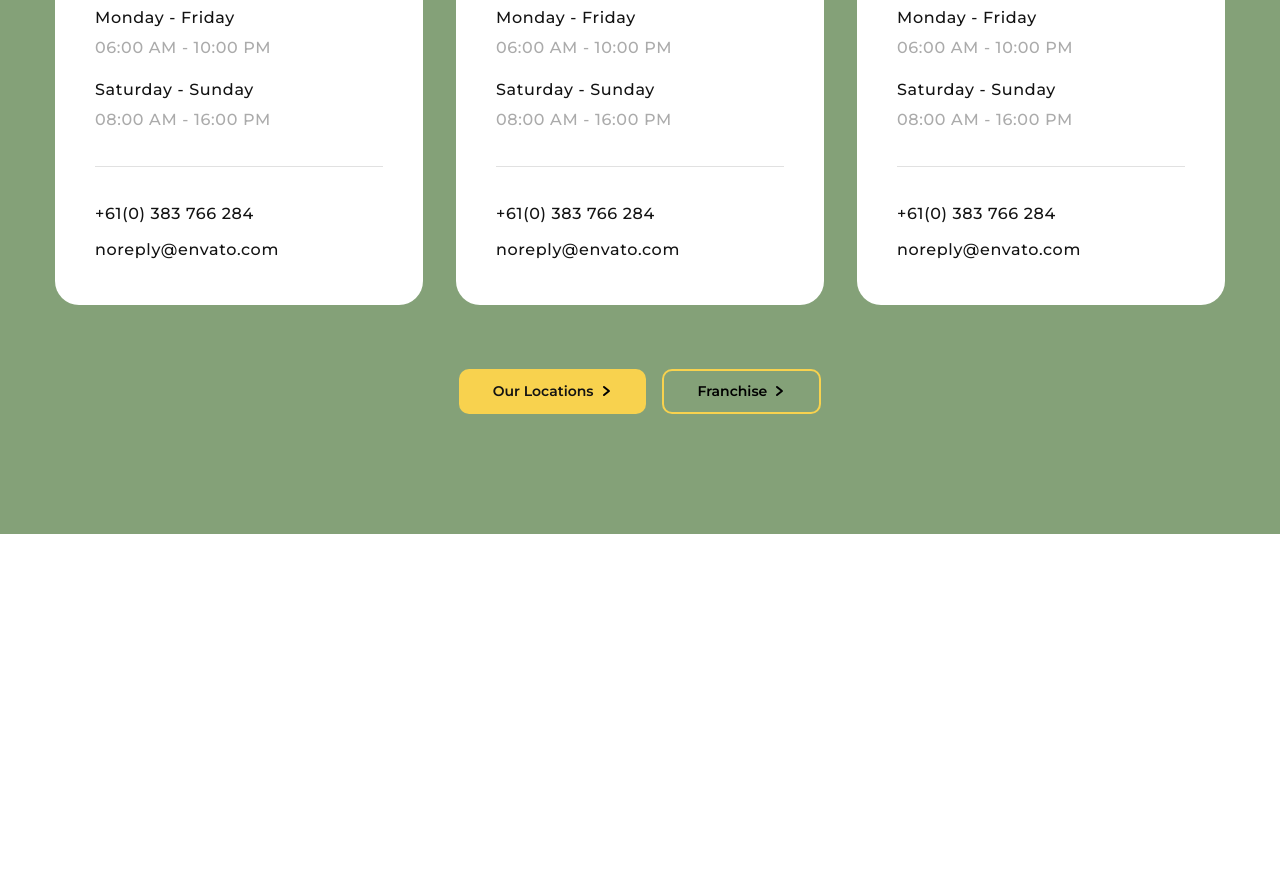
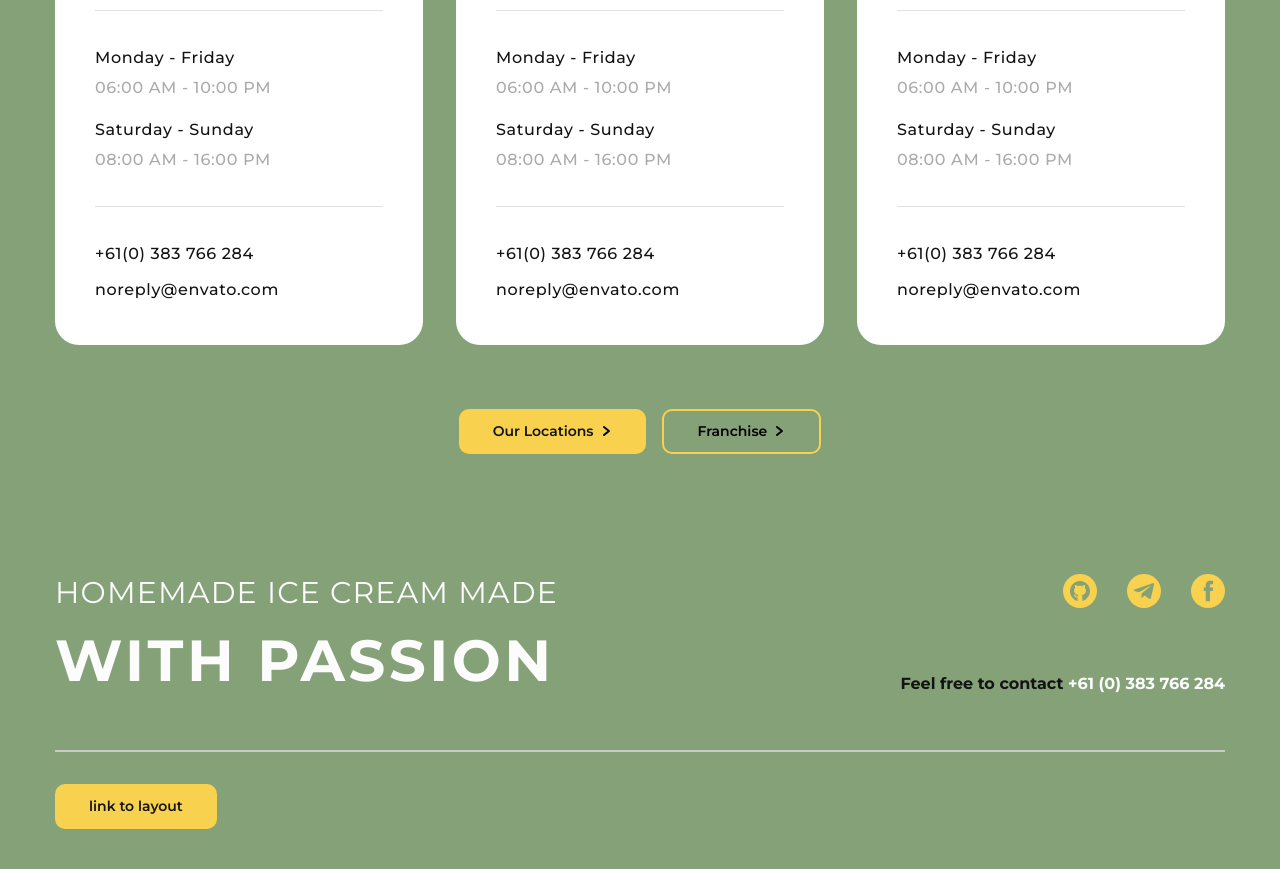
Before and after one commit to AlexGrigorenco/icecream, a plain HTML site: page index.html in a window 1280 px wide. Shown: the part 4157-5026 px from the top of the page. Before the commit the page ends 4691 px from the top, so only its background shows below. Drawn offline with nearby package versions, Linux system fonts and the light colour scheme; a web font is replaced by a local one.

Commit message:
added footer

```diff
--- /dev/null
+++ b/CSS/footer.css
@@ -0,0 +1,26 @@
+
+
+
+footer .social-links a{
+    background-color: #F8D24E;
+    border-radius: 50%;
+    width: 34px;
+    height: 34px;
+
+    display: flex;
+    align-items: center;
+    justify-content: center;
+}
+
+footer .social-links a svg{
+    fill: #84A178;
+    transition: 0.3s linear;
+}
+
+footer .social-links a:hover svg{
+    fill: #fff;
+}
+footer .social-links a:active{
+    width: 38px;
+    height: 38px;
+}
--- a/CSS/slider.css
+++ b/CSS/slider.css
@@ -9,6 +9,10 @@
 
 .slider-body .slider-wrapper{
     transform: translateY(-90px);
+}
+
+.swiper-slide{
+    cursor: grab;
 }
 
 .swiper-pagination{
--- a/JS/main.js
+++ b/JS/main.js
@@ -5,6 +5,8 @@ const swiper = new Swiper('.swiper', {
 
     loop: true,
     slidesPerView: 1,
+    speed: 1000,
+    spaceBetween: 100,
 
     pagination: {
       el: '.swiper-pagination',
--- a/index.html
+++ b/index.html
@@ -12,6 +12,7 @@
     <link rel="stylesheet" href="./CSS/how-made.css">
     <link rel="stylesheet" href="./CSS/slider.css">
     <link rel="stylesheet" href="./CSS/contacts.css">
+    <link rel="stylesheet" href="./CSS/footer.css">
 </head>
 <body>
     <header>
@@ -166,7 +167,7 @@
         </div>
         </div>
       </section>
-      <section class="slider-body pb-[120px]">
+      <section class="slider-body pb-[160px]">
         <div class="container">
           <div class="slider-wrapper max-w-[1114px] mx-[auto]">
             <div class="swiper">
@@ -210,6 +211,49 @@
       </section>
     </main>
 
+    <footer class="bg-[#84A178] pb-[40px]">
+      <div class="container">
+        <div class="wrapper flex gap-[10px] justify-between">
+          <div class="left text-[#FCFCFC] uppercase flex flex-col gap-[14px]">
+            <p class="font-[400] text-[30px] leading-[38px] tracking-[0.04em]">
+              homemade ice cream made
+            </p>
+            <p class="text-[58px] font-[700] leading-[70px] tracking-[0.06em]">
+              with passion
+            </p>
+          </div>
+          <div class="right flex flex-col justify-between">
+            <div class="social-links flex gap-[30px] justify-end">
+              <a href="https://github.com/AlexGrigorenco" target="_blank">
+                <svg width="20" height="20" viewBox="0 0 20 20" fill="none" xmlns="http://www.w3.org/2000/svg">
+                  <path d="M10 0C4.50745 0 0 4.50745 0 10C0 14.687 3.28888 18.9447 7.65625 20V16.6916C7.22351 16.7863 6.82526 16.7891 6.38474 16.6592C5.79376 16.4848 5.31357 16.0912 4.95712 15.4909C4.72992 15.1076 4.32724 14.6919 3.90717 14.7224L3.80417 13.5551C4.71252 13.4773 5.49835 14.1086 5.96481 14.8923C6.17203 15.2408 6.41052 15.4451 6.71661 15.5354C7.01248 15.6226 7.33017 15.5807 7.70035 15.45C7.79327 14.7089 8.13278 14.4315 8.38928 14.0408V14.0402C5.78461 13.6517 4.74655 12.2699 4.33456 11.1792C3.7886 9.73099 4.08157 7.92175 5.047 6.77841C5.06577 6.75613 5.09964 6.69785 5.08652 6.6571C4.64386 5.31998 5.18326 4.21387 5.20309 4.09653C5.71396 4.24759 5.79697 3.94455 7.42218 4.93195L7.70309 5.10071C7.82059 5.17075 7.78366 5.13077 7.90115 5.12192C8.57971 4.93759 9.29504 4.83582 9.99985 4.82666C10.71 4.83582 11.4207 4.93759 12.1274 5.12939L12.2183 5.13855C12.2104 5.13733 12.243 5.13275 12.2978 5.1001C14.328 3.87039 14.2551 4.27231 14.7995 4.09531C14.8192 4.2128 15.3514 5.33691 14.9135 6.6571C14.8544 6.83899 16.6736 8.50479 15.6653 11.1787C15.2533 12.2699 14.2154 13.6517 11.6107 14.0402V14.0408C11.9446 14.5497 12.3457 14.8204 12.3436 15.8702V20C16.7111 18.9447 19.9998 14.687 19.9998 10C20 4.50745 15.4926 0 10 0V0Z" />
+                  </svg>
+              </a>
+              <a href="https://t.me/@Grigoren_com" target="_blank">
+                <svg width="22" height="16" viewBox="0 0 22 16" fill="none" xmlns="http://www.w3.org/2000/svg">
+                  <path d="M8.67276 10.5238L8.3353 14.9538C8.81812 14.9538 9.02722 14.7602 9.27798 14.5278L11.5416 12.5088L16.232 15.7146C17.0922 16.162 17.6983 15.9264 17.9303 14.976L21.0091 1.51162L21.01 1.51083C21.2828 0.324011 20.5501 -0.140087 19.712 0.151065L1.61504 6.61749C0.379963 7.06493 0.398663 7.70753 1.40509 7.99868L6.03175 9.34178L16.7786 3.06576C17.2843 2.75319 17.7442 2.92613 17.3659 3.2387L8.67276 10.5238Z"/>
+                  </svg>
+              </a>
+              <a href="https://www.facebook.com/GrigorenCom" target="_blank">
+                <svg width="11" height="22" viewBox="0 0 11 22" fill="none" xmlns="http://www.w3.org/2000/svg">
+                  <path d="M9.72348 10.9804H6.95018V21.2001H2.74839V10.9804H0.75V7.38881H2.74839V5.06464C2.74839 3.40261 3.53328 0.800049 6.98758 0.800049L10.1 0.813146V4.2994H7.84174C7.47132 4.2994 6.95046 4.48555 6.95046 5.27839V7.39216H10.0906L9.72348 10.9804Z"/>
+                  </svg>
+              </a>
+            </div>
+            <div class="text-[16px] font-[700]">
+              <p>Feel free to contact <a class="text-[#FCFCFC]" href="tel:+610383766284">+61 (0) 383 766 284</a></p>
+            </div>
+          </div>
+        </div>
+        <div class="pt-[54px]">
+          <div class="line w-[100%] h-[2px] bg-[#E1E1E1] opacity-70"></div>
+
+          <div class="pt-[32px]">
+            <a target="_blank" class="bttn-bg inline-block" href="https://www.figma.com/file/epR5YEGgTDZ7SIHJ6dmqTs/icecream-(Copy)?node-id=105%3A5371&t=MOnodjvj4So9uIZi-0"><span>link to layout</span></a>
+          </div>
+        </div>
+      </div>
+    </footer>
 
     <script src="https://cdn.tailwindcss.com"></script>
 
```
Also changed, not shown: images/footer/fb.svg (added), images/footer/gh.svg (added), images/footer/telegram.svg (added).
